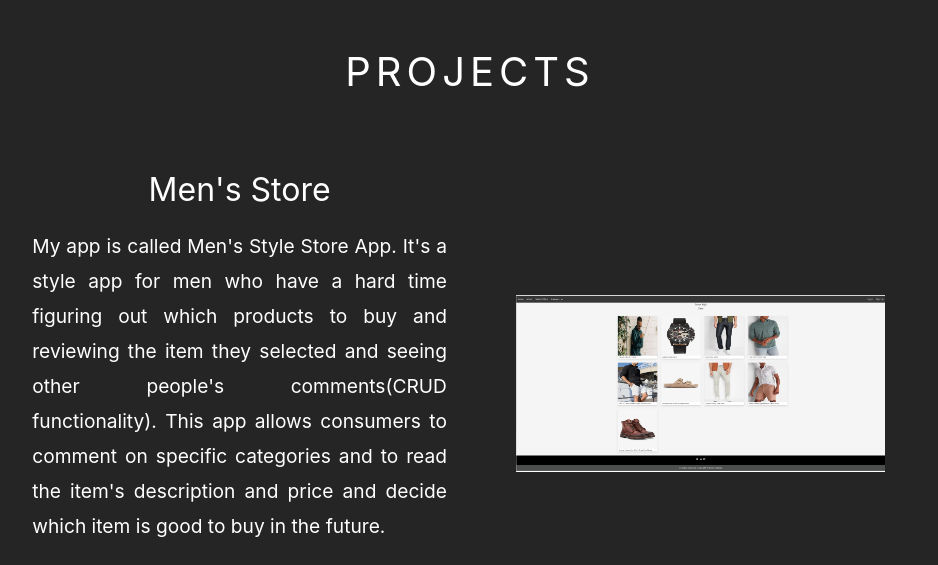
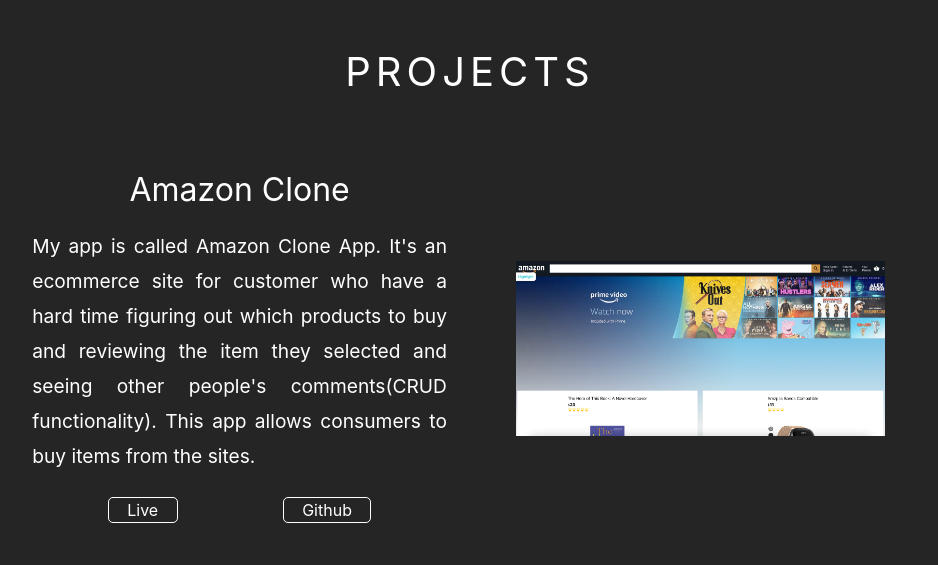
Before and after one commit to BISrat3/Portfolio, a React (Create React App) app: page / in a window 1280 px wide. Shown: the part 2500-3065 px from the top of the page, without its empty margins (170-1108 px from the left). Built offline with nearby package versions, Linux system fonts and the light colour scheme.

Commit message:
update projects

```diff
--- a/src/components/Projects/Projects.tsx
+++ b/src/components/Projects/Projects.tsx
@@ -4,6 +4,7 @@
 import Movie from './img/movie_app.png';
 import Simon from './img/simongame.png';
 import Soccer from './img/Soccerplayer.png';
+import AmazonClone from './img/AmazonClone.png'
 import AOS from 'aos';
 import 'aos/dist/aos.css';
 
@@ -11,6 +12,18 @@
     return (
         <div className={styles.projectComponentContainer} id='projects'>
             <h1 className={styles.headerOne}>PROJECTS</h1>
+            <div className={`${styles.projectContainer} ${styles.project4}`} data-aos='flip-left' data-aos-once='true'>
+                <div className={styles.projectImgContainer}><img src={AmazonClone} alt='Amazon clone application ' className={styles.projectImg} /></div>
+                <div className={styles.project}>
+                    <h2 className={styles.projectHeader}>Amazon Clone</h2>
+                    <p className={`${styles.projectDesc} ${styles.projectFourDesc}`}>My app is called Amazon Clone App. It's an ecommerce site for customer who have a hard time figuring out which products to buy and reviewing the item they selected and seeing other people's comments(CRUD functionality). This app allows consumers to buy items from the sites. </p>
+                    <div className={styles.projectLinkContainer3}>
+                        <a href="https://challenge-12a45.web.app/" target='_blank' rel='noreferrer' className={styles.projectLink}>Live</a>
+                        <a href='https://github.com/BISrat3/amazon-clone-react'
+                        target='_blank' rel='noreferrer' className={styles.projectLink}>Github</a>
+                    </div>
+                </div>
+            </div>
             <div className={`${styles.projectContainer} ${styles.project4}`} data-aos='flip-left' data-aos-once='true'>
                 <div className={styles.projectImgContainer}><img src={MenStore} alt='Mens store application ' className={styles.projectImg} /></div>
                 <div className={styles.project}>
```
Also changed, not shown: src/components/Projects/img/AmazonClone.png (added).
